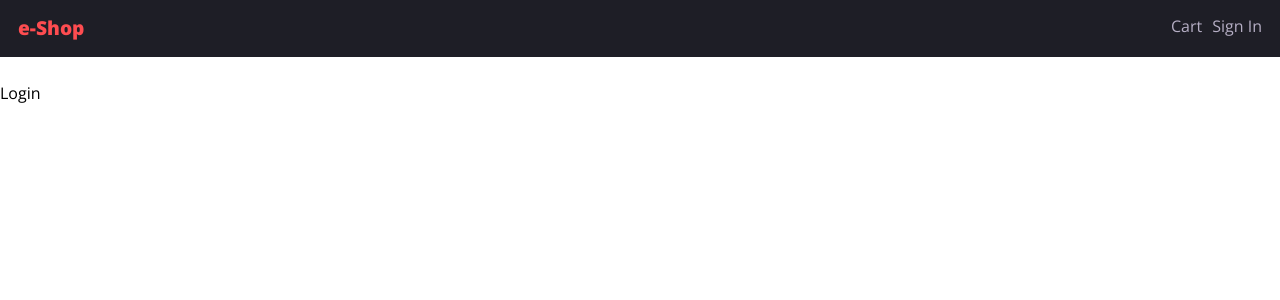
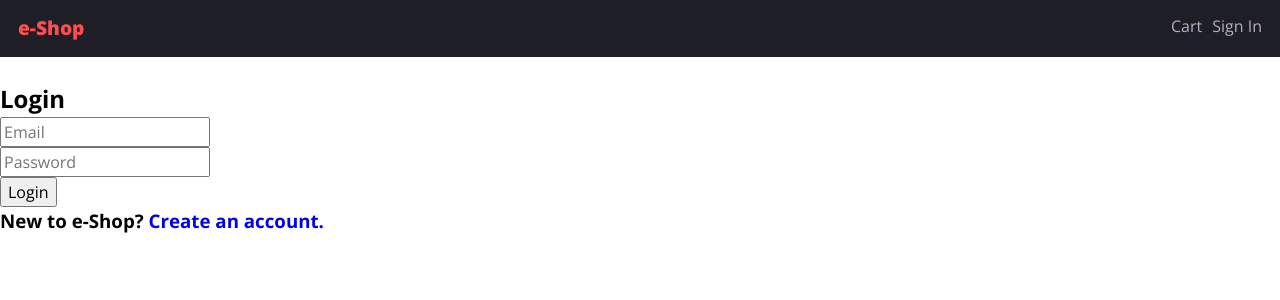
Before and after one commit to VentsiGeorgiev/e-shop, a React (Create React App) app in the folder client/: page /sign-in in a window 1280 px wide. Shown: the top 300 px of the page. Built offline with nearby package versions, Linux system fonts and the light colour scheme.

Commit message:
Login UI

```diff
--- a/client/src/pages/Login/Login.js
+++ b/client/src/pages/Login/Login.js
@@ -1,8 +1,74 @@
-import React from 'react';
+import { useState } from 'react';
+import { Link } from 'react-router-dom';
 
 function Login() {
+    const [formData, setFormData] = useState({
+        name: '',
+        email: '',
+        password: '',
+        repass: ''
+    });
+
+    const { email, password } = formData;
+
+    const onChangeHandler = (e) => {
+        setFormData((prevState) => ({
+            ...prevState,
+            [e.target.name]: e.target.value
+        }));
+    };
+
+    const onSubmitHandler = (e) => {
+        e.preventDefault();
+
+        // [TODO] Add validation
+
+
+    };
+
     return (
-        <div>Login</div>
+        <>
+            <section>
+                <h2>Login</h2>
+
+                <form>
+
+                </form>
+            </section>
+            <section>
+                <form onSubmit={onSubmitHandler}>
+                    <div>
+                        <input
+                            type="email"
+                            name="email"
+                            id="email"
+                            value={email}
+                            onChange={onChangeHandler}
+                            placeholder="Email"
+                        />
+                    </div>
+                    <div>
+                        <input
+                            type="password"
+                            name="password"
+                            id="password"
+                            value={password}
+                            onChange={onChangeHandler}
+                            placeholder="Password"
+                        />
+                    </div>
+
+                    <div>
+                        <button>Login</button>
+                    </div>
+                </form>
+            </section>
+
+            <section>
+                <h3>New to e-Shop? <Link to='/sign-up'>Create an account.</Link> </h3>
+            </section>
+        </>
+
     );
 }
 
```
